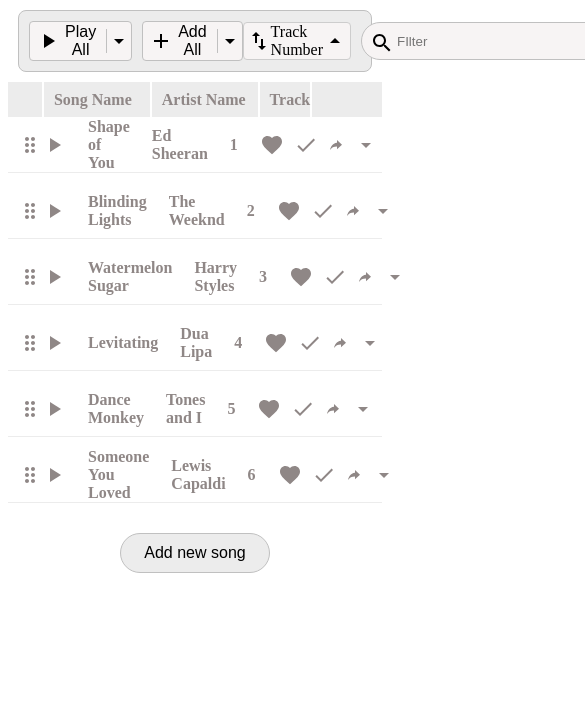
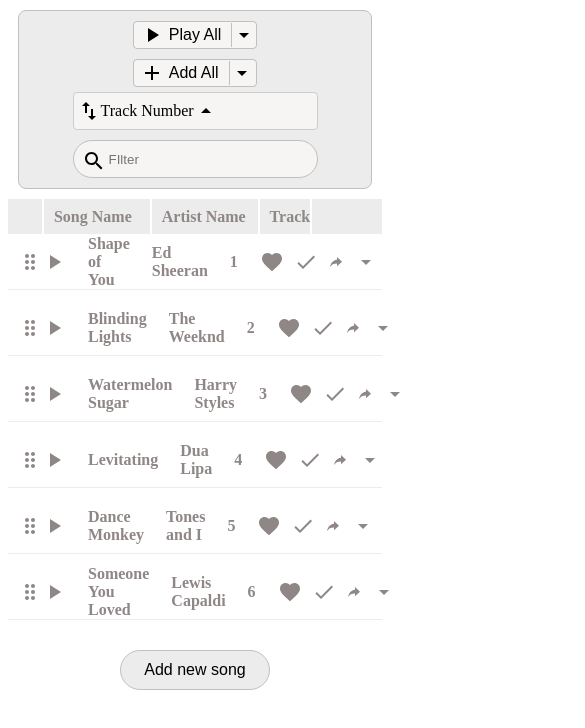
Before and after one commit to Anzhela-Sahakyan/song_player, a React (Create React App) app: page / in a window 390 px wide. Shown: the top 728 px of the page, 585 px wide, since content can reach past the window. Built offline with nearby package versions, Linux system fonts and the light colour scheme.

Commit message:
making Header component responsive

```diff
--- a/src/components/header/header.module.css
+++ b/src/components/header/header.module.css
@@ -22,3 +22,17 @@
   flex-direction: row;
   gap: 10px;
 }
+
+@media screen and (max-width: 740px) {
+  .header {
+    flex-direction: column;
+    gap: 5px;
+  }
+}
+
+@media screen and (max-width: 450px) {
+  .header_sort_search,
+  .header_btns {
+    flex-direction: column;
+  }
+}
```
